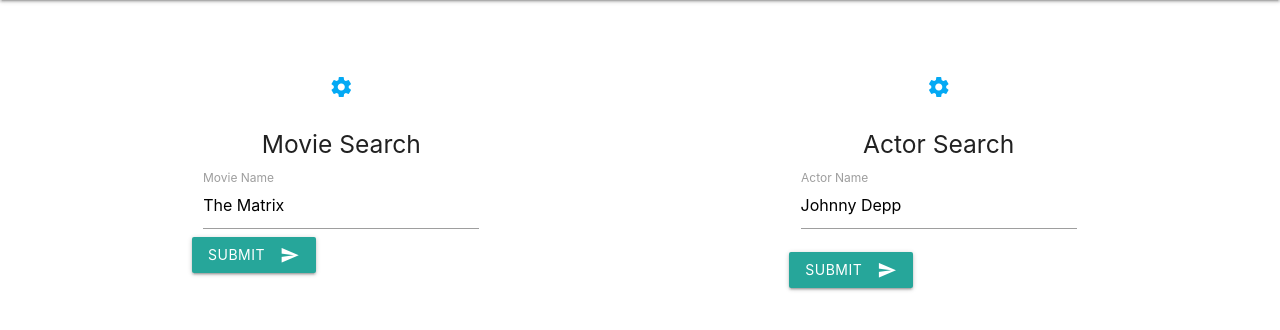
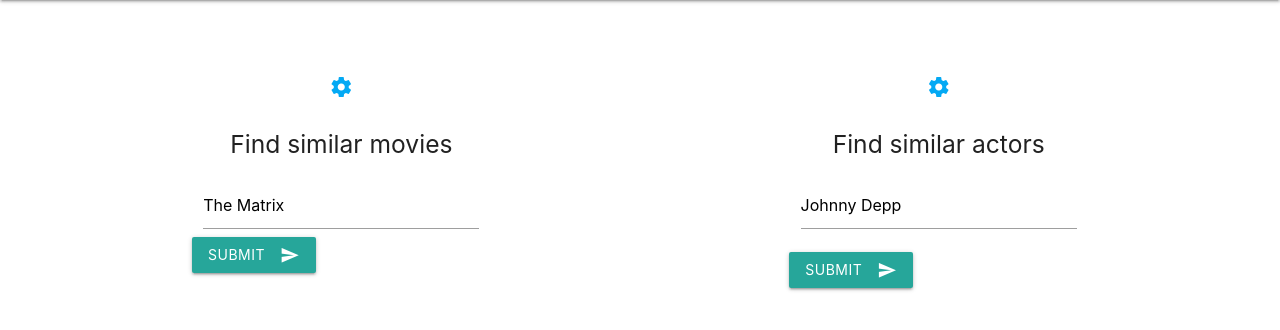
Before and after one commit to Uranium2/nosql, a Python web app: template flask/templates/index.html in a window 1280 px wide. Shown: the part 64-394 px from the top of the page. Run offline with Jinja, Linux system fonts and the light colour scheme; the template is opened without the code that fills it, so the values that code supplies are empty; some libraries are stand-ins or nearby versions.

Commit message:
[WEB] title

```diff
--- a/flask/app.py
+++ b/flask/app.py
@@ -10,7 +10,6 @@ APP_ROOT = os.path.dirname(os.path.abspath(__file__))
 
 @app.route('/')
 def index():
-    print("test")
     return render_template('index.html')
 
 @app.route('/handle_movie/', methods=['POST'])
--- a/flask/templates/index.html
+++ b/flask/templates/index.html
@@ -28,13 +28,12 @@
         <div class="col s12 m4">
           <div class="icon-block">
             <h2 class="center light-blue-text"><i class="material-icons">settings</i></h2>
-            <h5 class="center">Movie Search</h5>
+            <h5 class="center">Find similar movies</h5>
           </div>
           <div class="row">
             <form action="{{ url_for('handle_movie') }}" method="post">
               <div class="input-field col s12">
                 <input value="The Matrix" id="movieid" type="text" class="validate" name="movie">
-                <label for="disabled">Movie Name</label>
 
                 <div class="row">
                   <button class="btn waves-effect waves-light" type="submit" name="movie">Submit
@@ -54,13 +53,12 @@
       <div class="col s12 m4">
         <div class="icon-block">
           <h2 class="center light-blue-text"><i class="material-icons">settings</i></h2>
-          <h5 class="center">Actor Search</h5>
+          <h5 class="center">Find similar actors</h5>
         </div>
         <div class="row">
           <form action="{{ url_for('handle_actor') }}" method="post">
             <div class="input-field col s12">
               <input value="Johnny Depp" id="actorid" type="text" class="validate" name="actor">
-              <label for="disabled">Actor Name</label>
             </div>
             <button class="btn waves-effect waves-light" type="submit" name="actor">Submit
               <i class="material-icons right">send</i>
```
